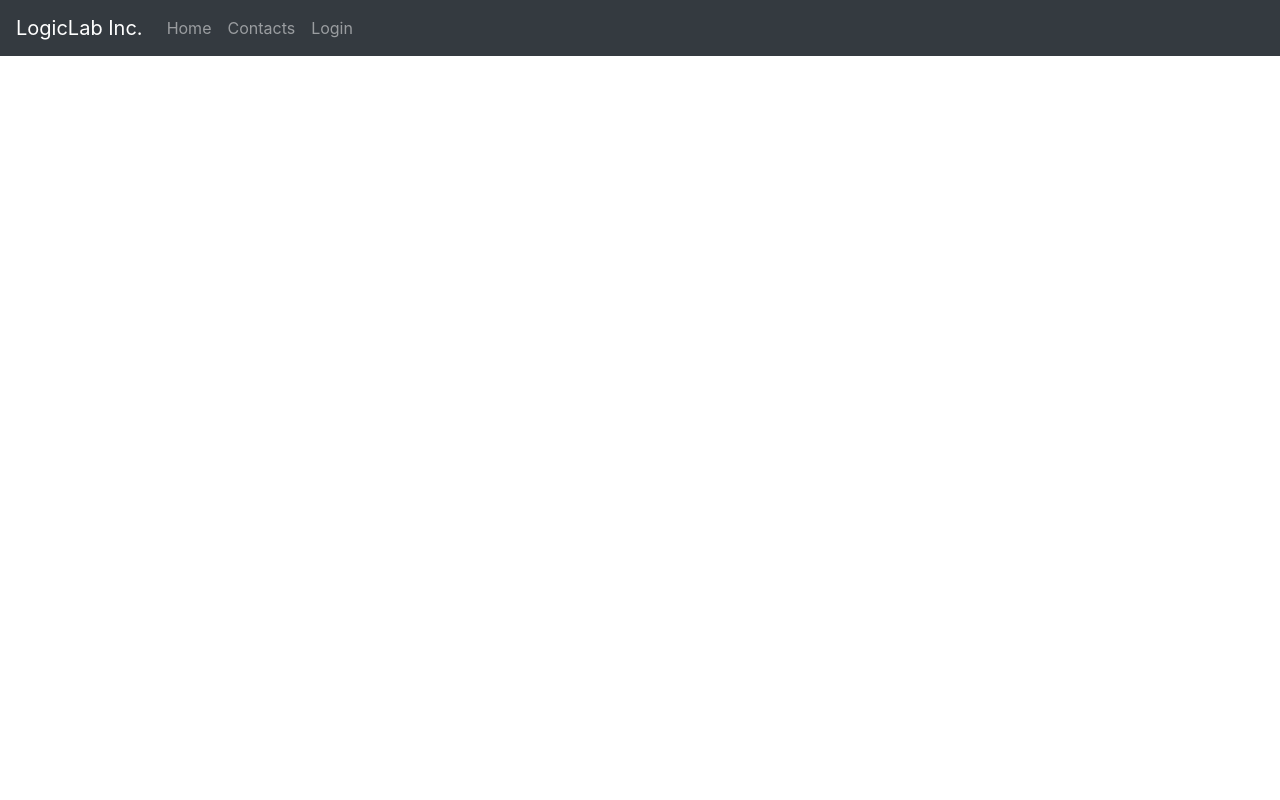
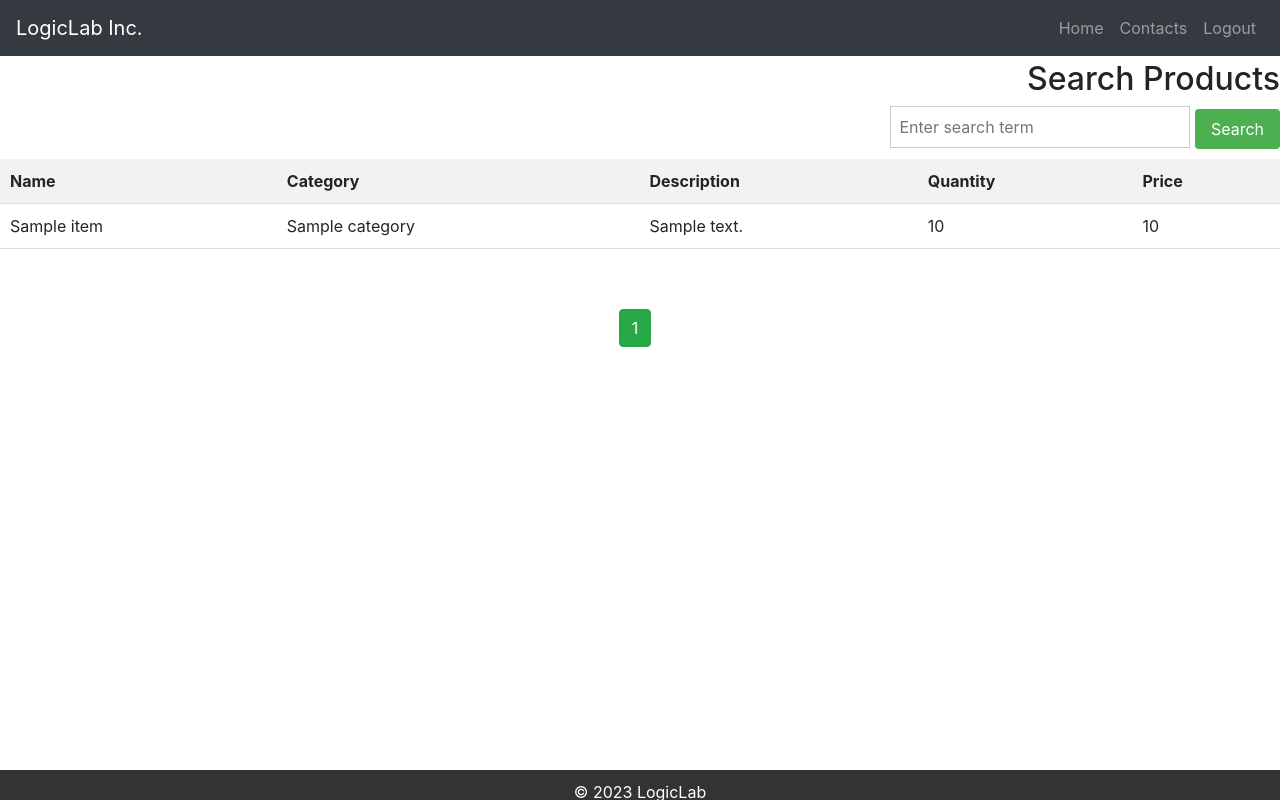
Before and after one commit to Sam-Banankhu/product-management-system, a PHP site: page / in a window 1280 px wide. Run offline with PHP 8.4, Linux system fonts and the light colour scheme; the visitor is signed in with stand-in values (Sample User, id 1); tables that the repository leaves empty or names only in its code hold one stand-in row (values such as "Sample post").

Commit message:
Added dashboard and some customization

```diff
--- /dev/null
+++ b/css/dashboard.css
@@ -0,0 +1,77 @@
+body {
+    font-family: Arial, sans-serif;
+    margin: 20px;
+}
+
+h1 {
+    text-align: center;
+}
+
+h2 {
+    margin-top: 30px;
+}
+
+table {
+    width: 100%;
+    border-collapse: collapse;
+}
+
+th, td {
+    padding: 10px;
+    text-align: left;
+    border-bottom: 1px solid #ddd;
+    cursor: pointer;
+}
+
+th {
+    background-color: #f2f2f2;
+}
+
+tr:hover {
+    background-color: #f5f5f5;
+}
+
+.search-form {
+    text-align: right;
+    margin-bottom: 10px;
+}
+
+.search-form input[type="text"] {
+    padding: 8px;
+    border: 1px solid #ccc;
+    width: 300px;
+}
+
+.search-form button {
+    padding: 8px 16px;
+    background-color: #4CAF50;
+    color: white;
+    border: none;
+    cursor: pointer;
+}
+
+.view-all-button {
+    text-align: center;
+    margin-top: 10px;
+}
+
+.view-all-button button {
+    padding: 8px 16px;
+    background-color: #008CBA;
+    color: white;
+    border: none;
+    cursor: pointer;
+}
+.pagination {
+    justify-content: center;
+    margin-top: 20px;
+}
+.pagination .page-link {
+    color: #fff;
+    background-color: #28a745;
+    border-color: #28a745;
+}
+.pagination .page-item.active .page-link {
+    background-color: #28a745;
+    border-color: #28a745;
+}
--- /dev/null
+++ b/css/footer.css
@@ -0,0 +1,29 @@
+footer {
+    color: #fff;
+    position: fixed;
+    left: 0;
+    bottom: 0;
+    width: 100%;
+    height: 30px;
+    background-color: #333;
+    text-align: center;
+    padding: 10px;
+    z-index: 9999;
+}
+
+body {
+    margin: 0;
+    padding-bottom: 30px;
+    min-height: 100vh;
+    position: relative;
+}
+
+#product-table {
+    margin-bottom: 60px;
+}
+
+@media (max-width: 576px) {
+    footer {
+        position: sticky;
+    }
+}
--- /dev/null
+++ b/css/header.css
@@ -0,0 +1,55 @@
+body {
+  margin: 0;
+  padding-top: 60px;
+  font-family: Arial, sans-serif;
+  line-height: 1.6;
+  padding-bottom: 60px;
+}
+
+header {
+  position: fixed;
+  top: 0;
+  left: 0;
+  width: 100%;
+  background-color: #333;
+  color: #fff;
+  padding: 20px;
+  z-index: 999;
+}
+
+nav ul {
+  list-style-type: none;
+  margin: 0;
+  padding: 0;
+}
+
+nav ul li {
+  display: inline;
+  margin-right: 10px;
+}
+
+nav ul li a {
+  color: #fff;
+  text-decoration: none;
+}
+
+section {
+  padding: 20px;
+  margin-bottom: 60px;
+}
+
+h1, h2, h3 {
+  margin-bottom: 10px;
+}
+
+.footer {
+  position: fixed;
+  left: 0;
+  bottom: 0;
+  width: 100%;
+  background-color: #333;
+  color: #fff;
+  text-align: center;
+  padding: 10px;
+  z-index: 999;
+}
--- /dev/null
+++ b/footer.php
@@ -0,0 +1,20 @@
+<!DOCTYPE html>
+<html lang="en">
+<head>
+    <link rel="stylesheet" href="css/bootstrap.min.css">
+    <link rel="stylesheet" href="css/footer.css">
+</head>
+<body>
+    <footer class="fixed-bottom">
+        <div class="container">
+            <div class="row">
+                <div class="col text-center">
+                    <p>&copy; 2023 LogicLab</p>
+                </div>
+            </div>
+        </div>
+    </footer>
+
+    <script src="js/bootstrap.min.js"></script>
+</body>
+</html>
--- a/header.php
+++ b/header.php
@@ -1,31 +1,43 @@
 <?php
+// Include the session functions
+require_once 'session.php';
+
+// Check if the user is logged in
+$isLoggedIn = isLoggedIn();
+
+// Handle logout action
+if (isset($_GET['logout'])) {
+    logout();
+    header('Location: login.php');
+    exit();
+}
 ?>
+
 <!DOCTYPE html>
 <html>
 <head>
   <title>LogicLab Inc.</title>
-  <!-- <link rel="stylesheet" href="style.css"> -->
-  <!-- <link href="https://cdn.jsdelivr.net/npm/bootstrap@5.3.0/dist/css/bootstrap.min.css" rel="stylesheet" integrity="sha384-9ndCyUaIbzAi2FUVXJi0CjmCapSmO7SnpJef0486qhLnuZ2cdeRhO02iuK6FUUVM" crossorigin="anonymous"> -->
-  <!-- Include necessary CSS and JavaScript files -->
+  <link rel="stylesheet" href="css/header.css">
   <link rel="stylesheet" href="css/bootstrap.min.css">
-
 </head>
 <body>
-  <nav class="navbar navbar-expand-lg navbar-dark bg-dark">
+  <nav class="navbar navbar-expand-lg navbar-dark bg-dark fixed-top">
     <a class="navbar-brand" href="index.php">LogicLab Inc.</a>
     <button class="navbar-toggler" type="button" data-toggle="collapse" data-target="#navbarNav" aria-controls="navbarNav" aria-expanded="false" aria-label="Toggle navigation">
       <span class="navbar-toggler-icon"></span>
     </button>
-    <div class="collapse navbar-collapse" id="navbarNav">
+    <div class="collapse navbar-collapse justify-content-end" id="navbarNav">
       <div class="navbar-nav">
-      <a class="nav-link" href="index.php">Home</a>
-      <a class="nav-link" href="#">Contacts</a>
-      <a class="nav-link" href="login.php">Login</a>
-        <!-- <a class="nav-link" href="signup.php">Signup</a> -->
+        <a class="nav-link" href="index.php">Home</a>
+        <a class="nav-link" href="#">Contacts</a>
+        <?php if ($isLoggedIn) { ?>
+          <a class="nav-link" href="?logout">Logout</a>
+        <?php } else { ?>
+          <a class="nav-link" href="login.php">Login</a>
+        <?php } ?>
       </div>
     </div>
   </nav>
   <script src="js/bootstrap.min.js"></script>
-  <!-- <script src="https://cdn.jsdelivr.net/npm/bootstrap@5.3.0/dist/js/bootstrap.bundle.min.js" integrity="sha384-geWF76RCwLtnZ8qwWowPQNguL3RmwHVBC9FhGdlKrxdiJJigb/j/68SIy3Te4Bkz" crossorigin="anonymous"></script> -->
 </body>
 </html>
--- a/index.php
+++ b/index.php
@@ -1,3 +1,12 @@
+<!DOCTYPE html>
+<html>
+<head>
+    <title>Product List</title>
+    <link rel="stylesheet" href="css/dashboard.css">
+    <link rel="stylesheet" href="css/bootstrap.min.css">
+
+</head>
+<body>
     <?php
     // Include the necessary files for database connection and session management
     include("header.php");
@@ -5,3 +14,117 @@ include("header.php");
     require_once 'db_connection.php';
     require_once 'session.php';
     ?>
+
+    <div class="search-form">
+        <h2>Search Products</h2>
+        <form method="POST" action="">
+            <input type="text" name="search" placeholder="Enter search term" required>
+            <button type="submit" class="btn btn-success">Search</button>
+        </form>
+    </div>
+
+    <?php
+    $query = "SELECT items.*, categories.name AS category_name FROM items JOIN categories ON items.category_id = categories.category_id";
+    $result = $conn->query($query);
+    $items = $result->fetch_all(MYSQLI_ASSOC);
+    $result->free_result();
+
+    if (isset($_POST['search'])) {
+        $searchTerm = $_POST['search'];
+        $matchingItems = array_filter($items, function ($item) use ($searchTerm) {
+            return stripos($item['name'], $searchTerm) !== false || stripos($item['description'], $searchTerm) !== false;
+        });
+
+        if (!empty($matchingItems)) {
+            echo "<h2>Search Results for '$searchTerm'</h2>";
+            echo "<table id=\"product-table\">";
+            echo "<tr>";
+            echo "<th onclick=\"sortTable(0)\">Name</th>";
+            echo "<th onclick=\"sortTable(4)\">Category</th>";
+            echo "<th onclick=\"sortTable(1)\">Description</th>";
+            echo "<th onclick=\"sortTable(2)\">Quantity</th>";
+            echo "<th onclick=\"sortTable(3)\">Price</th>";
+            echo "</tr>";
+
+
+            // Pagination
+            $perPage = 10;
+            $totalItems = count($matchingItems);
+            $totalPages = ceil($totalItems / $perPage);
+            $currentPage = isset($_GET['page']) ? $_GET['page'] : 1;
+            $start = ($currentPage - 1) * $perPage;
+            $matchingItems = array_slice($matchingItems, $start, $perPage);
+
+            foreach ($matchingItems as $item) {
+                echo "<tr><td>{$item['name']}</td><td>{$item['category_name']}</td><td>{$item['description']}</td><td>{$item['quantity']}</td><td>{$item['price']}</td></tr>";
+            }
+
+            echo "</table>";
+
+            // Pagination links
+            echo "<nav aria-label=\"Pagination\">";
+            echo "<ul class=\"pagination\">";
+            if ($currentPage > 1) {
+                echo "<li class=\"page-item\"><a class=\"page-link\" href=\"?page=" . ($currentPage - 1) . "\">Previous</a></li>";
+            }
+            for ($i = 1; $i <= $totalPages; $i++) {
+                echo "<li class=\"page-item" . ($i == $currentPage ? " active" : "") . "\"><a class=\"page-link\" href=\"?page=$i\">$i</a></li>";
+            }
+            if ($currentPage < $totalPages) {
+                echo "<li class=\"page-item\"><a class=\"page-link\" href=\"?page=" . ($currentPage + 1) . "\">Next</a></li>";
+            }
+            echo "</ul>";
+            echo "</nav>";
+
+            echo "<div class=\"view-all-button\"><button onclick=\"window.location.href='';\">View All</button></div>";
+        } else {
+            echo "<h2>No Results Found for '$searchTerm'</h2>";
+        }
+    } else {
+        echo "<table id=\"product-table\">";
+        echo "<tr>";
+        echo "<th onclick=\"sortTable(0)\">Name</th>";
+        echo "<th onclick=\"sortTable(4)\">Category</th>";
+        echo "<th onclick=\"sortTable(1)\">Description</th>";
+        echo "<th onclick=\"sortTable(2)\">Quantity</th>";
+        echo "<th onclick=\"sortTable(3)\">Price</th>";
+        echo "</tr>";
+
+
+        // Pagination
+        $perPage = 10;
+        $totalItems = count($items);
+        $totalPages = ceil($totalItems / $perPage);
+        $currentPage = isset($_GET['page']) ? $_GET['page'] : 1;
+        $start = ($currentPage - 1) * $perPage;
+        $items = array_slice($items, $start, $perPage);
+
+        foreach ($items as $item) {
+            echo "<tr><td>{$item['name']}</td><td>{$item['category_name']}</td><td>{$item['description']}</td><td>{$item['quantity']}</td><td>{$item['price']}</td></tr>";
+        }
+
+        echo "</table>";
+
+        // Pagination links
+        echo "<nav aria-label=\"Pagination\">";
+        echo "<ul class=\"pagination\">";
+        if ($currentPage > 1) {
+            echo "<li class=\"page-item\"><a class=\"page-link\" href=\"?page=" . ($currentPage - 1) . "\">Previous</a></li>";
+        }
+        for ($i = 1; $i <= $totalPages; $i++) {
+            echo "<li class=\"page-item" . ($i == $currentPage ? " active" : "") . "\"><a class=\"page-link\" href=\"?page=$i\">$i</a></li>";
+        }
+        if ($currentPage < $totalPages) {
+            echo "<li class=\"page-item\"><a class=\"page-link\" href=\"?page=" . ($currentPage + 1) . "\">Next</a></li>";
+        }
+        echo "</ul>";
+        echo "</nav>";
+    }
+    ?>
+    <footer>
+        <?php include("footer.php");?>
+    </footer>
+    <script src="js/dashboard.js"></script>
+    <script src="js/bootstrap.min.js"></script>
+</body>
+</html>
--- /dev/null
+++ b/js/dashboard.js
@@ -0,0 +1,40 @@
+function sortTable(n) {
+    let table, rows, switching, i, x, y, shouldSwitch, dir, switchcount = 0;
+    table = document.getElementById("product-table");
+    switching = true;
+    dir = "asc";
+
+    while (switching) {
+        switching = false;
+        rows = table.getElementsByTagName("tr");
+
+        for (i = 1; i < (rows.length - 1); i++) {
+            shouldSwitch = false;
+            x = rows[i].getElementsByTagName("td")[n];
+            y = rows[i + 1].getElementsByTagName("td")[n];
+
+            if (dir === "asc") {
+                if (x.innerHTML.toLowerCase() > y.innerHTML.toLowerCase()) {
+                    shouldSwitch = true;
+                    break;
+                }
+            } else if (dir === "desc") {
+                if (x.innerHTML.toLowerCase() < y.innerHTML.toLowerCase()) {
+                    shouldSwitch = true;
+                    break;
+                }
+            }
+        }
+
+        if (shouldSwitch) {
+            rows[i].parentNode.insertBefore(rows[i + 1], rows[i]);
+            switching = true;
+            switchcount++;
+        } else {
+            if (switchcount === 0 && dir === "asc") {
+                dir = "desc";
+                switching = true;
+            }
+        }
+    }
+}
--- a/login.php
+++ b/login.php
@@ -28,7 +28,7 @@ if ($_SERVER['REQUEST_METHOD'] === 'POST') {
         $_SESSION['user_id'] = $user['user_id'];
         $_SESSION['username'] = $user['username'];
 
-        header('Location: admin.php'); /
+        header('Location: admin.php');
         exit();
     } else {
         $loginError = 'Invalid username or password'; // Display an error message on the login form
@@ -76,3 +76,7 @@ if ($_SERVER['REQUEST_METHOD'] === 'POST') {
     </div>
 </body>
 </html>
+
+<footer>
+  <?php include("footer.php");?>
+</footer>
```
Also changed, not shown: css/contacts.css (added, +49 -0 lines), css/projects.css (added, +37 -0 lines). Lines whose indentation alone changed are shown as unchanged.
